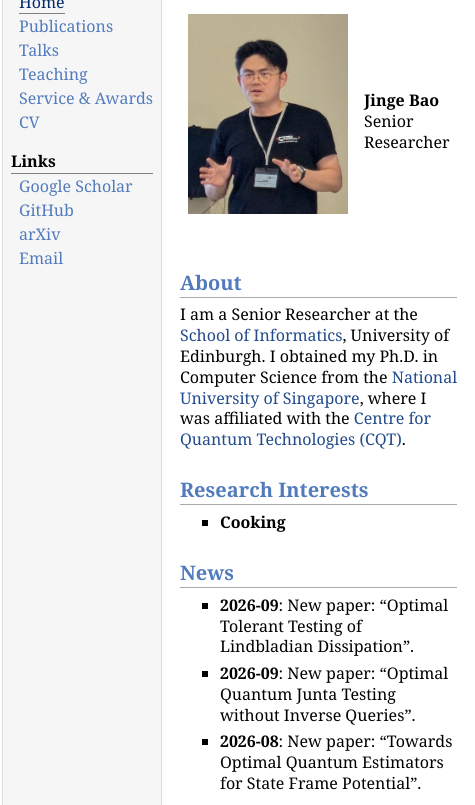
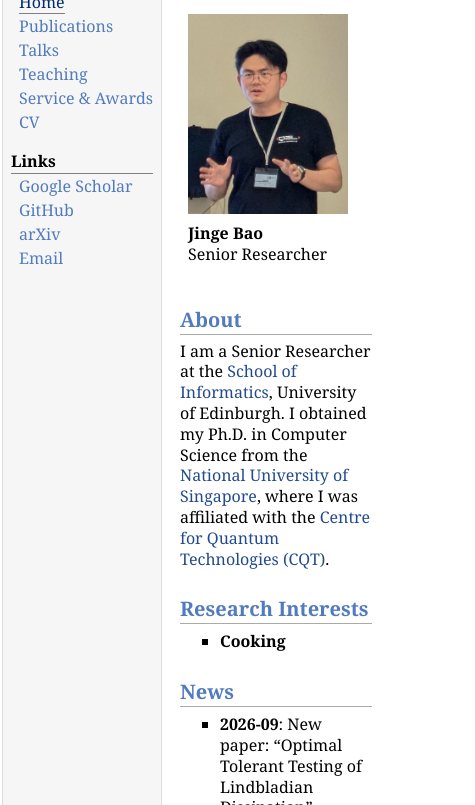
Before and after one commit to jinge-bao/jinge-bao.github.io, a plain HTML site: page index.html in a window 390 px wide. Shown: the part 62-867 px from the top of the page, 475 px wide, since content can reach past the window. Drawn offline with nearby package versions, Linux system fonts and the light colour scheme.

Commit message:
Make default jemdoc layout follow the browser width

```diff
--- a/index.html
+++ b/index.html
@@ -6,6 +6,7 @@
 <meta http-equiv="Content-Type" content="text/html;charset=utf-8" />
 <link rel="stylesheet" href="jemdoc.css" type="text/css" />
 <title>Jinge Bao</title>
+<meta name="viewport" content="width=device-width, initial-scale=1" />
 <!-- MathJax 3: renders \( ... \) inline and \[ ... \] display math -->
 <script>
 MathJax = {
--- a/jemdoc.css
+++ b/jemdoc.css
@@ -1,6 +1,7 @@
 /* Default css file for jemdoc. */
 
 table#tlayout {
+	width: 100%;
 	border: none;
 	border-collapse: separate;
 	background: white;
@@ -20,7 +21,7 @@ body {
 	padding-left: 8px;
 	padding-right: 8px;
 	font-size: 1.0em;
-	width: auto;
+	width: 1%;
 	white-space: nowrap;
 	text-align: left;
 	vertical-align: top;
@@ -32,6 +33,7 @@ body {
 }
 
 #layout-content {
+	overflow-wrap: anywhere;
 	padding-top: 0.0em;
 	padding-left: 1.0em;
 	padding-right: 1.0em;
@@ -368,3 +370,17 @@ table.imgtable, table.imgtable td {
 	border: none;
 	text-align: left;
 }
+
+/* Let the profile fit narrow windows without changing the sidebar. */
+@media screen and (max-width: 30rem) {
+	table.imgtable, table.imgtable tbody,
+	table.imgtable tr, table.imgtable td {
+		display: block;
+	}
+
+	table.imgtable img {
+		width: 100%;
+		max-width: 160px;
+		height: auto;
+	}
+}
```
Also changed, not shown: cv.html (+1 -0 lines), publications.html (+1 -0 lines), service.html (+1 -0 lines), talks.html (+1 -0 lines), teaching.html (+1 -0 lines), 2 other files.
